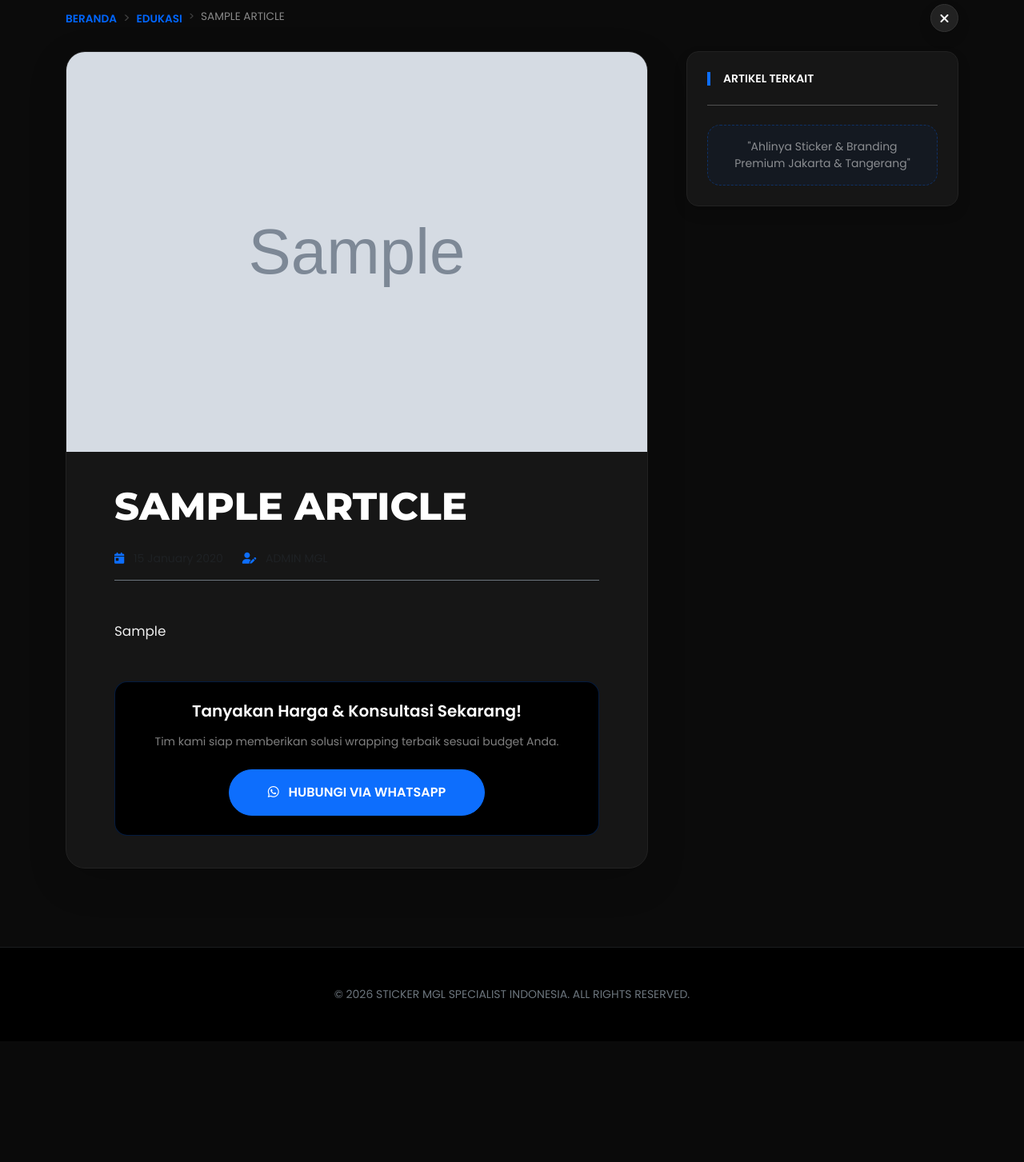
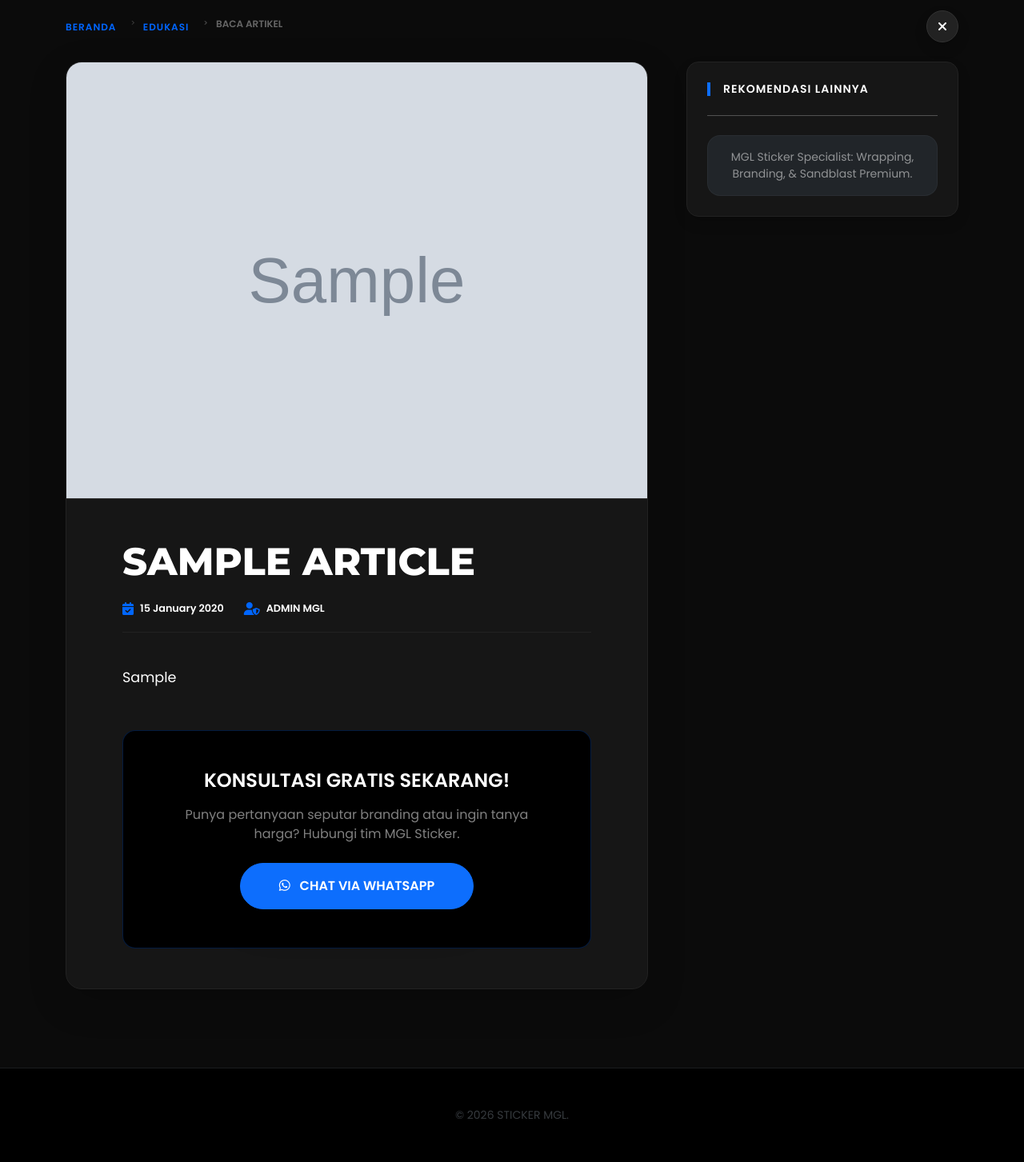
Before and after one commit to dziie-id/mgl, a PHP site: the page made by baca.php in a window 1280 px wide. Shown: the part 95-1548 px from the top of the page at 80% size. Before the commit the page ends 1343 px from the top, so only its background shows below. Run offline with PHP 8.4, Linux system fonts and the light colour scheme; tables that the repository leaves empty or names only in its code hold one stand-in row (values such as "Sample post"); grey boxes marked "Sample" are stand-in pictures; a stand-in replaces the project's code that opens the database connection; some libraries are stand-ins or nearby versions.

Commit message:
update baca.php

```diff
--- a/baca.php
+++ b/baca.php
@@ -17,12 +17,10 @@ if (!file_exists($path) || empty($thumb)) { $path = "uploads/gallery/" . $thumb;
 <head>
     <meta charset="UTF-8">
     <meta name="viewport" content="width=device-width, initial-scale=1.0">
-    <title><?= $art['judul'] ?> | Sticker MGL</title>
-    <link rel="icon" type="image/png" href="<?= BASE_URL ?>/assets/img/favicon.png">
-
+    <title><?= $art['judul'] ?> | MGL Sticker</title>
+    <link rel="icon" type="image/png" href="<?= BASE_URL ?>assets/img/favicon.png">
     <meta name="description" content="<?= $art['meta_desc'] ?>">
     <meta name="keywords" content="<?= $art['keyword'] ?>">
-
     <link href="https://fonts.googleapis.com/css2?family=Montserrat:wght@700;800&family=Poppins:wght@300;400;600&display=swap" rel="stylesheet">
     <link href="https://cdn.jsdelivr.net/npm/bootstrap@5.3.0/dist/css/bootstrap.min.css" rel="stylesheet">
     <link rel="stylesheet" href="https://cdnjs.cloudflare.com/ajax/libs/font-awesome/6.4.0/css/all.min.css">
@@ -32,40 +30,46 @@ if (!file_exists($path) || empty($thumb)) { $path = "uploads/gallery/" . $thumb;
         :root { --primary: #0066ff; --dark: #0b0b0b; --dark-soft: #161616; }
         body { background-color: var(--dark); color: #ffffff; font-family: 'Poppins', sans-serif; padding-top: 100px; }
 
-        .breadcrumb-item + .breadcrumb-item::before { content: ">"; color: #444; }
-        .breadcrumb-item a { color: var(--primary); text-decoration: none; font-size: 0.85rem; font-weight: 600; }
-        .breadcrumb-item.active { color: #888; font-size: 0.85rem; }
+        .breadcrumb { background: transparent; padding: 0; margin-bottom: 0; }
+        .breadcrumb-item + .breadcrumb-item::before { content: ">"; color: #444; font-size: 10px; padding: 0 10px; }
+        .breadcrumb-item a { color: var(--primary); text-decoration: none; font-size: 0.75rem; font-weight: 700; text-transform: uppercase; letter-spacing: 1px; }
+        .breadcrumb-item.active { color: #666; font-size: 0.75rem; font-weight: 700; text-transform: uppercase; }
 
-        .btn-back-circle {
-            width: 35px; height: 35px; background: #222; border: 1px solid #333;
+        .btn-close-article {
+            width: 40px; height: 40px; background: #222; border: 1px solid #333;
             border-radius: 50%; display: flex; align-items: center; justify-content: center;
             color: #fff; transition: 0.3s; text-decoration: none;
         }
-        .btn-back-circle:hover { background: var(--primary); border-color: var(--primary); color: white; }
+        .btn-close-article:hover { background: #ff0000; border-color: #ff0000; color: white; transform: rotate(90deg); }
 
-        .article-card { background: var(--dark-soft); border-radius: 24px; border: 1px solid #222; overflow: hidden; margin-bottom: 50px; }
-        .main-img { width: 100%; max-height: 500px; object-fit: cover; }
+        .article-card { background: var(--dark-soft); border-radius: 20px; border: 1px solid #222; overflow: hidden; margin-bottom: 50px; }
+        .main-img { width: 100%; max-height: 550px; object-fit: cover; border-bottom: 1px solid #333; }
 
-        .content-body { padding: 40px 60px; }
+        .content-body { padding: 50px 70px; }
         @media (max-width: 768px) { .content-body { padding: 30px 20px; } }
 
-        .judul-utama { font-family: 'Montserrat', sans-serif; font-weight: 800; line-height: 1.2; margin-bottom: 25px; color: #fff; }
+        .judul-utama { font-family: 'Montserrat', sans-serif; font-weight: 800; line-height: 1.2; margin-bottom: 20px; color: #fff; text-transform: uppercase; }
+
+        .meta-info { display: flex; gap: 25px; margin-bottom: 40px; padding-bottom: 20px; border-bottom: 1px solid #222; }
+        .meta-item { color: #ffffff !important; font-size: 0.8rem; font-weight: 600; display: flex; align-items: center; }
+        .meta-item i { color: var(--primary); margin-right: 8px; font-size: 1rem; }
 
         .text-artikel {
-            font-size: 1.05rem;
-            color: #eeeeee !important;
-            line-height: 1.8;
+            font-size: 1.1rem;
+            color: #ffffff !important;
+            line-height: 1.9;
         }
 
         .text-artikel h2, .text-artikel h3 {
-            color: var(--primary); font-weight: 700; margin-top: 40px; margin-bottom: 20px;
-            font-family: 'Montserrat', sans-serif; text-transform: uppercase; letter-spacing: 1px;
+            color: var(--primary); font-weight: 800; margin-top: 45px; margin-bottom: 20px;
+            font-family: 'Montserrat', sans-serif; text-transform: uppercase;
         }
-        .text-artikel p { margin-bottom: 20px; opacity: 0.9; }
-        .text-artikel ul, .text-artikel ol { margin-bottom: 25px; padding-left: 20px; }
-        .text-artikel li { margin-bottom: 10px; }
+        .text-artikel p { margin-bottom: 25px; opacity: 0.95; }
+        .text-artikel ul, .text-artikel ol { margin-bottom: 30px; padding-left: 20px; color: #eee; }
+        .text-artikel li { margin-bottom: 12px; }
 
         .sidebar-box { background: var(--dark-soft); border: 1px solid #222; border-radius: 15px; padding: 25px; position: sticky; top: 120px; }
+        .hover-link:hover { color: var(--primary) !important; }
     </style>
 </head>
 <body>
@@ -73,15 +77,15 @@ if (!file_exists($path) || empty($thumb)) { $path = "uploads/gallery/" . $thumb;
 <?php include 'includes/navbar.php'; ?>
 
 <div class="container">
-    <div class="d-flex justify-content-between align-items-center mb-4">
+    <div class="d-flex justify-content-between align-items-center mb-4 mt-2">
         <nav aria-label="breadcrumb">
-            <ol class="breadcrumb mb-0">
+            <ol class="breadcrumb">
                 <li class="breadcrumb-item"><a href="index.php">BERANDA</a></li>
                 <li class="breadcrumb-item"><a href="artikel.php">EDUKASI</a></li>
-                <li class="breadcrumb-item active text-truncate" style="max-width: 150px;"><?= strtoupper($art['judul']) ?></li>
+                <li class="breadcrumb-item active d-none d-md-inline-block" aria-current="page">BACA ARTIKEL</li>
             </ol>
         </nav>
-        <a href="artikel.php" class="btn-back-circle shadow" title="Kembali ke Daftar">
+        <a href="artikel.php" class="btn-close-article shadow" title="Kembali">
             <i class="fa-solid fa-xmark"></i>
         </a>
     </div>
@@ -92,22 +96,28 @@ if (!file_exists($path) || empty($thumb)) { $path = "uploads/gallery/" . $thumb;
                 <img src="<?= $path ?>" class="main-img" alt="<?= $art['judul'] ?>">
 
                 <div class="content-body">
-                    <h1 class="judul-utama display-5 text-uppercase"><?= $art['judul'] ?></h1>
+                    <h1 class="judul-utama display-5"><?= $art['judul'] ?></h1>
 
-                    <div class="d-flex align-items-center mb-5 text-muted small border-bottom border-secondary pb-3">
-                        <span class="me-4"><i class="fa-solid fa-calendar-day me-2 text-primary"></i> <?= date('d F Y', strtotime($art['created_at'])) ?></span>
-                        <span><i class="fa-solid fa-user-pen me-2 text-primary"></i> ADMIN MGL</span>
+                    <div class="meta-info">
+                        <div class="meta-item">
+                            <i class="fa-solid fa-calendar-check"></i>
+                            <?= date('d F Y', strtotime($art['created_at'])) ?>
+                        </div>
+                        <div class="meta-item text-uppercase">
+                            <i class="fa-solid fa-user-shield"></i>
+                            ADMIN MGL
+                        </div>
                     </div>
 
                     <div class="text-artikel">
                         <?= $art['konten'] ?>
                     </div>
 
-                    <div class="mt-5 p-4 rounded-4 bg-black text-center border border-primary border-opacity-25">
-                        <h5 class="text-white fw-bold mb-3">Tanyakan Harga & Konsultasi Sekarang!</h5>
-                        <p class="small text-white-50 mb-4">Tim kami siap memberikan solusi wrapping terbaik sesuai budget Anda.</p>
-                        <a href="https://wa.me/6281399252950" class="btn btn-primary px-5 py-3 rounded-pill fw-bold shadow">
-                            <i class="fa-brands fa-whatsapp me-2"></i> HUBUNGI VIA WHATSAPP
+                    <div class="mt-5 p-5 rounded-4 bg-black text-center border border-primary border-opacity-25">
+                        <h4 class="text-white fw-bold mb-3 text-uppercase">Konsultasi Gratis Sekarang!</h4>
+                        <p class="text-white-50 mb-4">Punya pertanyaan seputar branding atau ingin tanya harga? Hubungi tim MGL Sticker.</p>
+                        <a href="https://wa.me/6281399252950" class="btn btn-primary px-5 py-3 rounded-pill fw-bold shadow-lg">
+                            <i class="fa-brands fa-whatsapp me-2"></i> CHAT VIA WHATSAPP
                         </a>
                     </div>
                 </div>
@@ -116,27 +126,27 @@ if (!file_exists($path) || empty($thumb)) { $path = "uploads/gallery/" . $thumb;
 
         <div class="col-lg-4">
             <div class="sidebar-box shadow">
-                <h5 class="fw-bold text-white mb-4 text-uppercase small border-start border-primary border-4 ps-3">Artikel Terkait</h5>
+                <h6 class="fw-bold text-white mb-4 text-uppercase small border-start border-primary border-4 ps-3" style="letter-spacing:1px;">Rekomendasi Lainnya</h6>
                 <?php
                 $related = $pdo->query("SELECT judul, slug, thumbnail FROM articles WHERE slug != '$slug' ORDER BY RAND() LIMIT 4")->fetchAll();
                 foreach($related as $r):
                     $r_path = "uploads/articles/" . $r['thumbnail'];
                     if (!file_exists($r_path) || empty($r['thumbnail'])) { $r_path = "uploads/gallery/" . $r['thumbnail']; }
-                    if (!file_exists($r_path) || empty($r['thumbnail'])) { $r_path = "https://placehold.co/100x100/1a1a1a/ffffff?text=MGL"; }
+                    if (!file_exists($r_path) || empty($r['thumbnail'])) { $r_path = "https://placehold.co/100x100/111/fff?text=MGL"; }
                 ?>
-                <div class="d-flex align-items-start mb-4">
-                    <img src="<?= $r_path ?>" class="rounded-3 shadow-sm" style="width: 75px; height: 75px; object-fit: cover; border: 1px solid #333;">
+                <div class="d-flex align-items-center mb-4">
+                    <img src="<?= $r_path ?>" class="rounded-3 shadow" style="width: 70px; height: 70px; object-fit: cover; border: 1px solid #333;">
                     <div class="ms-3">
-                        <a href="baca.php?slug=<?= $r['slug'] ?>" class="text-decoration-none text-white small fw-bold d-block mb-1" style="line-height: 1.4;"><?= $r['judul'] ?></a>
-                        <small class="text-primary" style="font-size: 10px; font-weight: 700; text-transform: uppercase;">Baca Sekarang</small>
+                        <a href="baca.php?slug=<?= $r['slug'] ?>" class="text-decoration-none text-white small fw-bold d-block mb-1 hover-link" style="line-height: 1.4;"><?= $r['judul'] ?></a>
+                        <small class="text-primary fw-bold" style="font-size: 9px; text-transform: uppercase;">Wawasan Sticker</small>
                     </div>
                 </div>
                 <?php endforeach; ?>
 
                 <hr class="opacity-25 my-4">
 
-                <div class="text-center p-3 rounded-4" style="background: rgba(0,102,255,0.05); border: 1px dashed rgba(0,102,255,0.3);">
-                    <p class="small text-white-50 mb-0 italic">"Ahlinya Sticker & Branding Premium Jakarta & Tangerang"</p>
+                <div class="p-3 rounded-4 bg-dark text-center border border-secondary border-opacity-10">
+                    <p class="small text-white-50 mb-0">MGL Sticker Specialist: Wrapping, Branding, & Sandblast Premium.</p>
                 </div>
             </div>
         </div>
@@ -144,8 +154,8 @@ if (!file_exists($path) || empty($thumb)) { $path = "uploads/gallery/" . $thumb;
 </div>
 
 <footer class="py-5 bg-black border-top border-secondary border-opacity-25 text-center mt-5">
-    <div class="container small text-secondary">
-        &copy; <?= date('Y') ?> STICKER MGL SPECIALIST INDONESIA. ALL RIGHTS RESERVED.
+    <div class="container small text-secondary opacity-50">
+        &copy; <?= date('Y') ?> STICKER MGL.
     </div>
 </footer>
 
```
